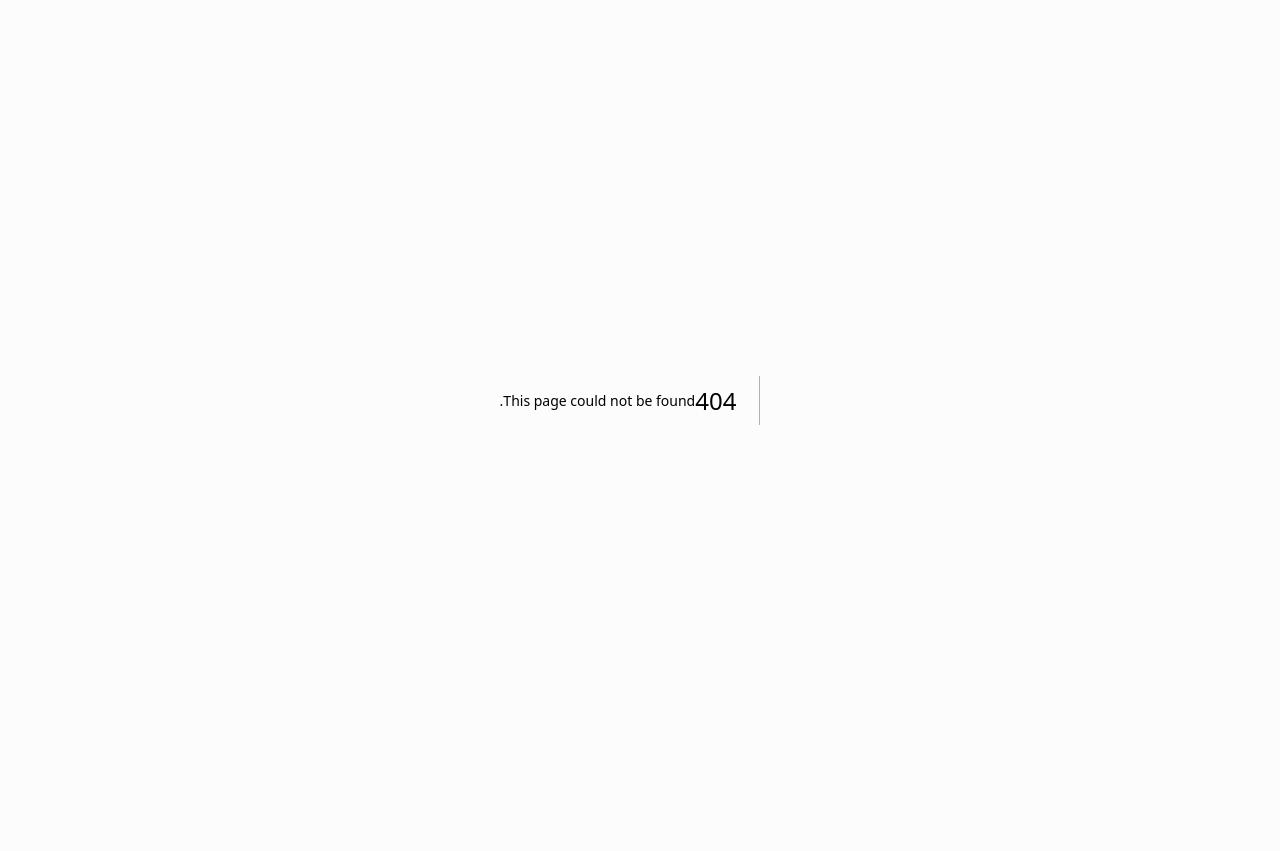
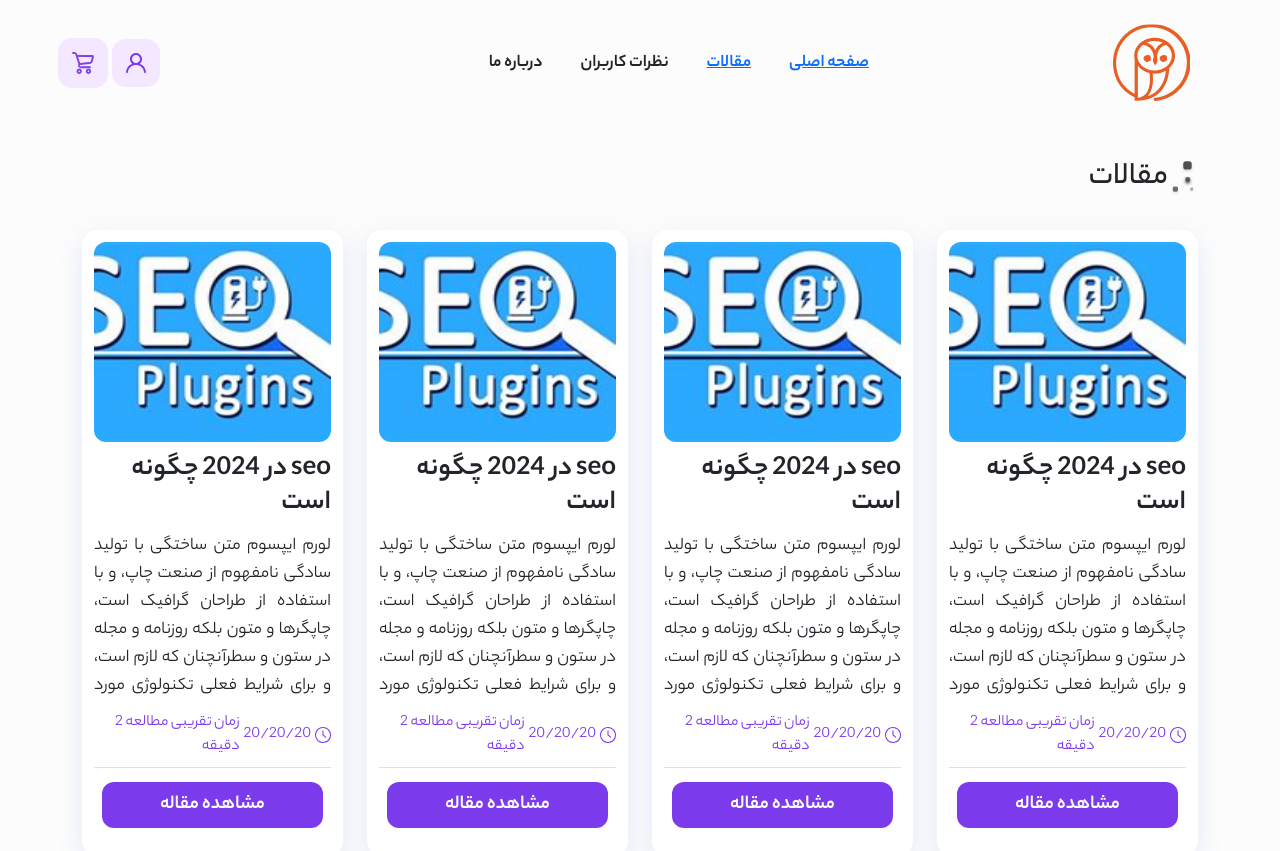
Before and after one commit to mahdi1280/serp-fronts, a Next.js app: page /blogs in a window 1280 px wide. Before the commit this address had no page. Shown: the top 851 px of the page. Before the commit the page ends 800 px from the top, so only its background shows below. Built offline with nearby package versions, Linux system fonts and the light colour scheme.

Commit message:
crete blog page

```diff
--- a/components/blogSection/blogSection.js
+++ b/components/blogSection/blogSection.js
@@ -3,10 +3,7 @@ import style from './style.module.css';
 export default function BlogSection(){
     return <>
         <section className={"row mt-4 "}>
-            <h2>
-                <img src={'/imgHeader.svg'} alt={"header style list"}/>
-                 مقالات
-            </h2>
+
             <div className={"col-12 col-lg-3 mt-2"}>
                <div className={style.readingCart}>
                    <img src={"/blog-img.jpg"} alt={"blog img description"} className={style.img}/>
--- a/components/header/header.js
+++ b/components/header/header.js
@@ -1,4 +1,5 @@
 import style from './header.module.css';
+import Link from "next/link";
 
 export default function Header(){
     return <header className={"row header mt-3 p-2"}>
@@ -12,8 +13,8 @@ export default function Header(){
         </div>
         <nav className={"navigation col-5 col-lg-8"}>
             <ul className={"d-none d-lg-flex"}>
-                <li><a>صفحه اصلی</a></li>
-                <li><a>مقالات</a></li>
+                <li><Link href={"/"}>صفحه اصلی</Link></li>
+                <li><Link href={"/blogs"}>مقالات</Link></li>
                 <li><a>نظرات کاربران</a></li>
                 <li><a>درباره ما</a></li>
             </ul>
--- /dev/null
+++ b/pages/blogs/index.js
@@ -0,0 +1,30 @@
+import Head from "next/head";
+import BlogSection from "@/components/blogSection/blogSection";
+import Header from "@/components/header/header";
+import Footer from "@/components/footer/footer";
+
+export default function Index(){
+    return <>
+        <Head>
+            <title>سرپ انجین</title>
+            <meta name="description" content="سرپ انجین سایت تحلیل صفحات سایت شما برای رقابت در گوگل" />
+            <meta property="og:type" content="website" />
+            <meta property="og:title" content="سرپ انجین" />
+            <meta property="og:description" content="سرپ انجین سایت تحلیل صفحات سایت شما برای رقابت در گوگل" />
+            <meta name="viewport" content="width=device-width, initial-scale=1" />
+            <link rel="icon" href="/logo.webp" />
+        </Head>
+        <div className="container">
+            <Header/>
+            <h2 className={"mt-5"}>
+                <img src={'/imgHeader.svg'} alt={"header style list"}/>
+                مقالات
+            </h2>
+            <BlogSection/>
+            <BlogSection/>
+            <BlogSection/>
+            <BlogSection/>
+            <Footer/>
+        </div>
+    </>
+}
--- a/pages/index.js
+++ b/pages/index.js
@@ -30,7 +30,12 @@ export default function Home() {
               <img src={"/arrow.svg"} alt="arrow for pointer"/>
           </div>
           <IndexDetails/>
+          <h2 className={"mt-5"}>
+              <img src={'/imgHeader.svg'} alt={"header style list"}/>
+              مقالات
+          </h2>
           <BlogSection/>
+
           <Reading/>
           <Footer/>
 
```
